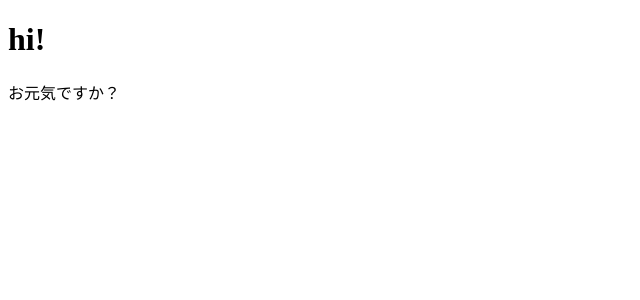
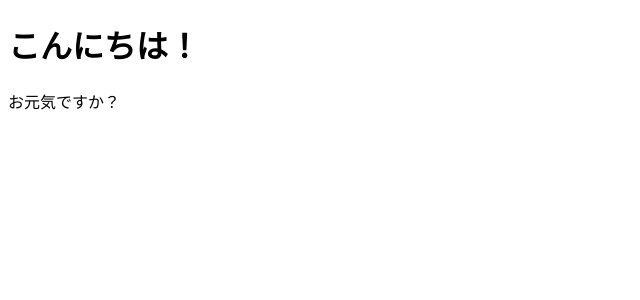
Before and after one commit to jinbo-0523/study-React, a React (Create React App) app: page / in a window 1280 px wide. Shown: the top 300 px of the page, without its empty margins (0-640 px from the left). Built offline with nearby package versions, Linux system fonts and the light colour scheme.

Commit message:
コンポーネントの使い方

```diff
--- /dev/null
+++ b/src/App.js
@@ -0,0 +1,12 @@
+import React from "react";
+// JSX記法で記述
+const App = () => {
+  return (
+    <>
+      <h1>こんにちは！</h1>
+      <p>お元気ですか？</p>
+    </>
+  );
+};
+// Appファイルの内容をexportする
+export default App;
--- a/src/index.js
+++ b/src/index.js
@@ -1,12 +1,7 @@
 import React from "react";
 import ReactDom from "react-dom";
+// APPファイルのimport
+import App from "./App";
 
-const App = () => {
-  return (
-    <>
-      <h1>hi!</h1>
-      <p>お元気ですか？</p>
-    </>
-  );
-};
+
 ReactDom.render(<App />, document.getElementById("root"));
```
